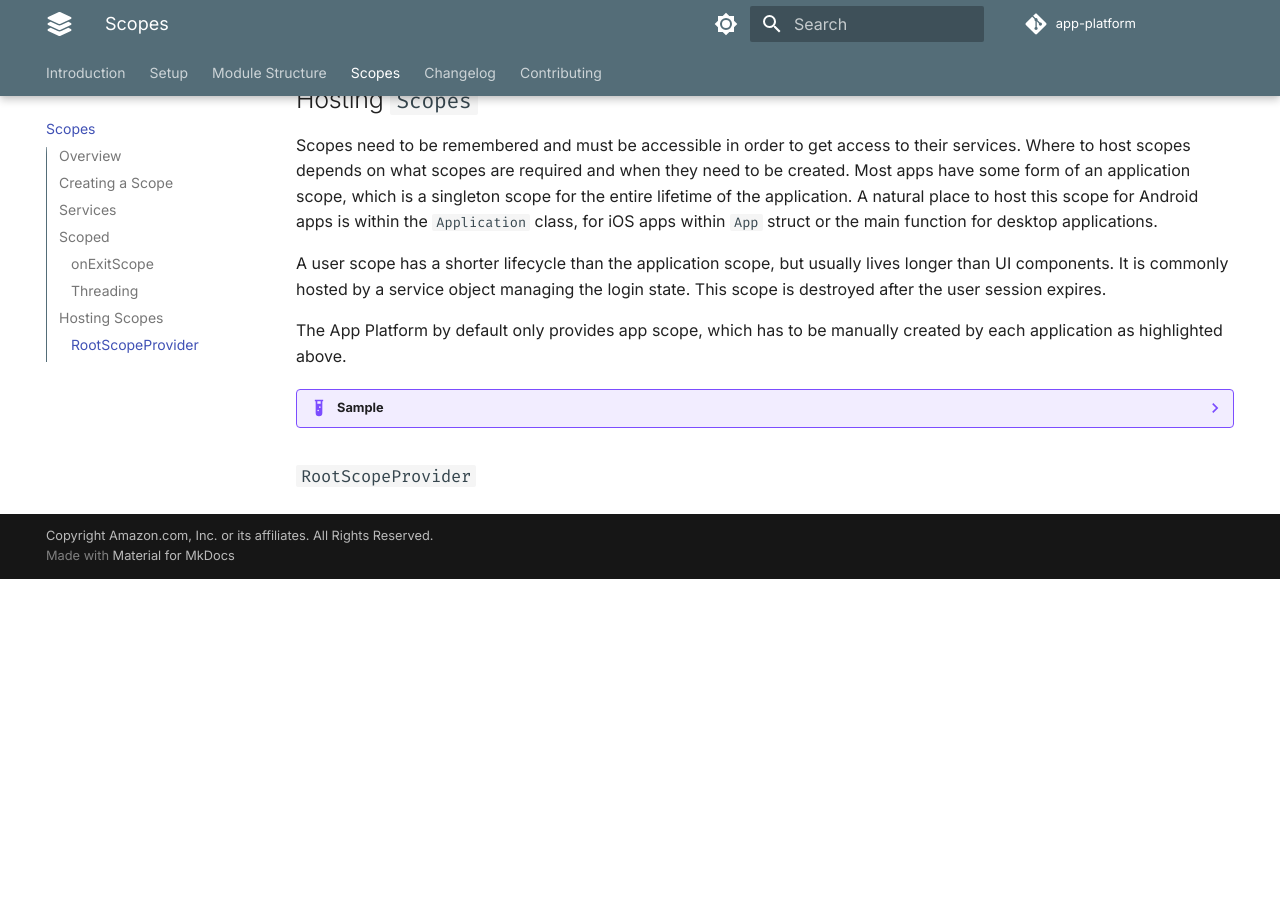
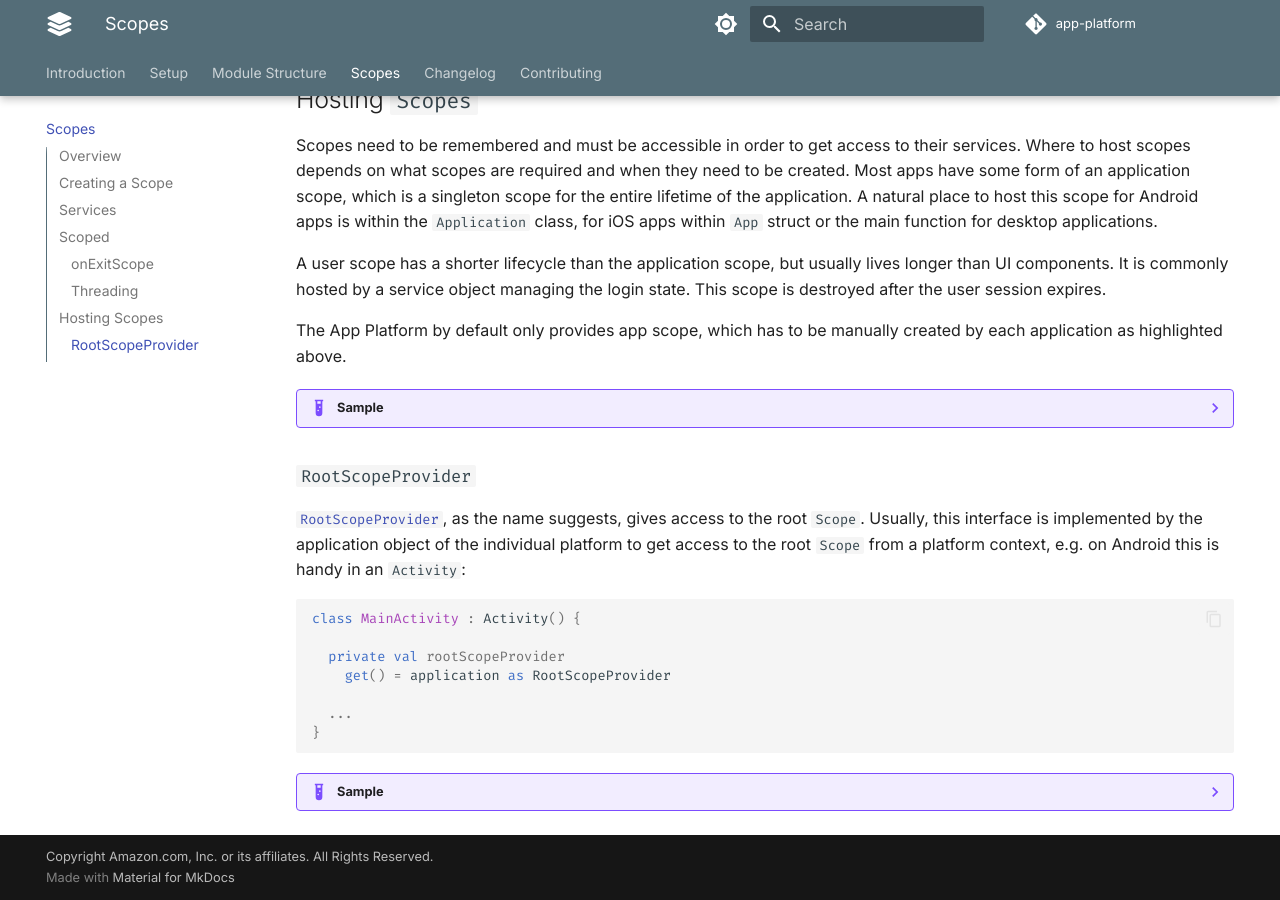
Before and after one commit to amzn/app-platform, an MkDocs documentation site: the page built from docs/scopes.md, in a window 1280 px wide and 900 px high, scrolled down 5210 px. Built offline with MkDocs 1.6.1 and Material for MkDocs 9.7.7, drawn with Linux system fonts in a browser that asks for light colours; comment, search, counter and statistics services are not loaded; before the commit the page ends 5789 px from its top, so only the background shows below that.

Commit message:
More documentation updates.

````diff
--- a/docs/scopes.md
+++ b/docs/scopes.md
@@ -375,3 +375,26 @@ highlighted above.
     On Desktop `DemoApplication` is created part of the [`main()` function](https://github.com/amzn/app-platform/blob/f024cb1b5a89c93cfc9ae63d7e570432b8d52d8a/sample/app/src/desktopMain/kotlin/software/amazon/app/platform/sample/Main.kt#L8).
 
 ### `RootScopeProvider`
+
+[`RootScopeProvider`](https://github.com/amzn/app-platform/blob/main/scope/public/src/commonMain/kotlin/software/amazon/app/platform/scope/RootScopeProvider.kt),
+as the name suggests, gives access to the root `Scope`. Usually, this interface is implemented by the application
+object of the individual platform to get access to the root `Scope` from a platform context, e.g. on Android this is
+handy in an `Activity`:
+
+```kotlin
+class MainActivity : Activity() {
+
+  private val rootScopeProvider
+    get() = application as RootScopeProvider
+
+  ...
+}
+```
+
+??? example "Sample"
+
+    The sample application implements `RootScopeProvider` in the Android
+    [`Application` class](https://github.com/amzn/app-platform/blob/f024cb1b5a89c93cfc9ae63d7e570432b8d52d8a/sample/app/src/androidMain/kotlin/software/amazon/app/platform/sample/AndroidApplication.kt#L19)
+    and the iOS [`UIApplicationDelegate`](https://github.com/amzn/app-platform/blob/f024cb1b5a89c93cfc9ae63d7e570432b8d52d8a/sample/iosApp/iosApp/iOSApp.swift#L6).
+    On Desktop there is no concept of a singleton application object by default, but in the sample app we created an
+    equivalent with [`DesktopApp`](https://github.com/amzn/app-platform/blob/main/sample/app/src/desktopMain/kotlin/software/amazon/app/platform/sample/DesktopApp.kt).
````
